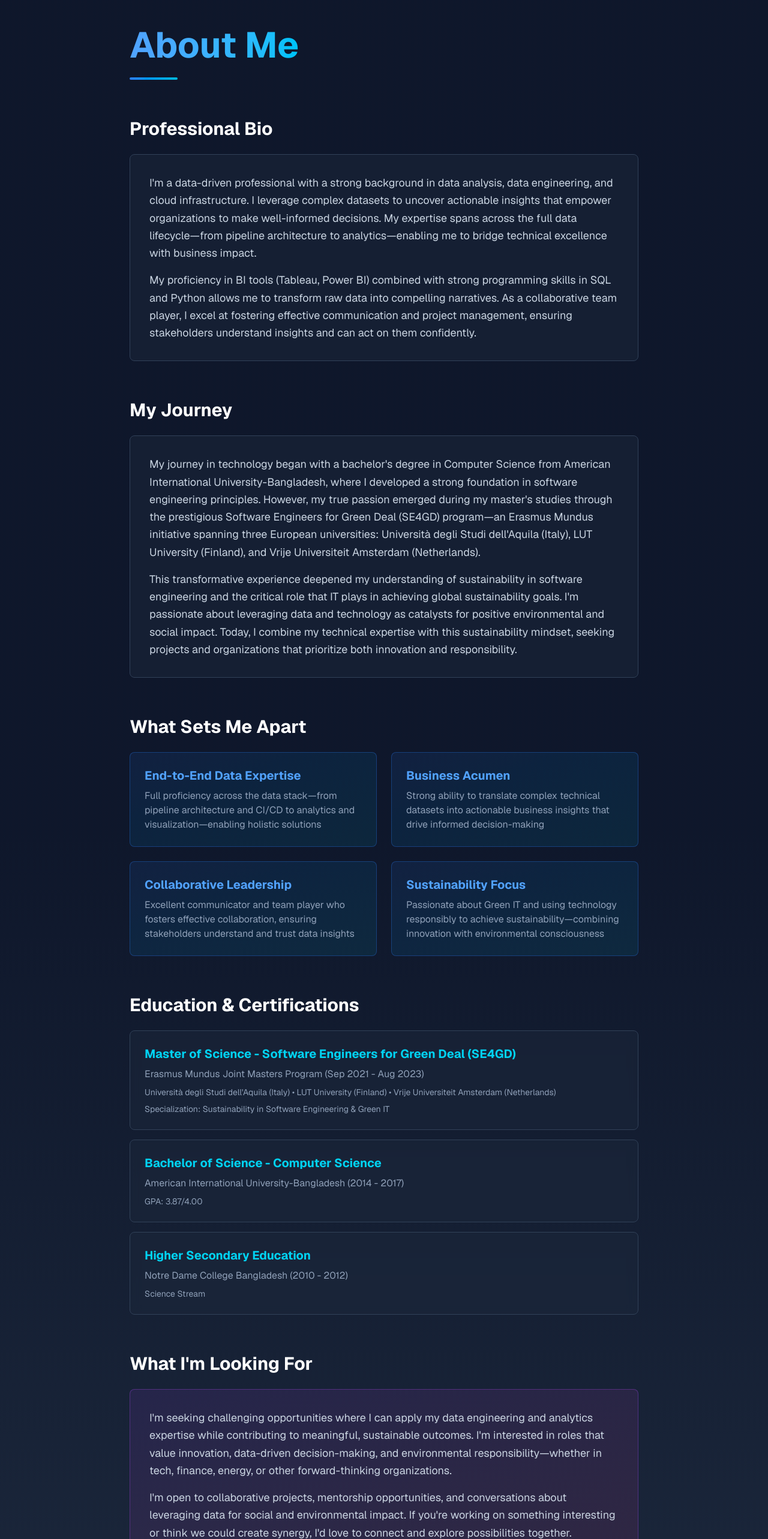
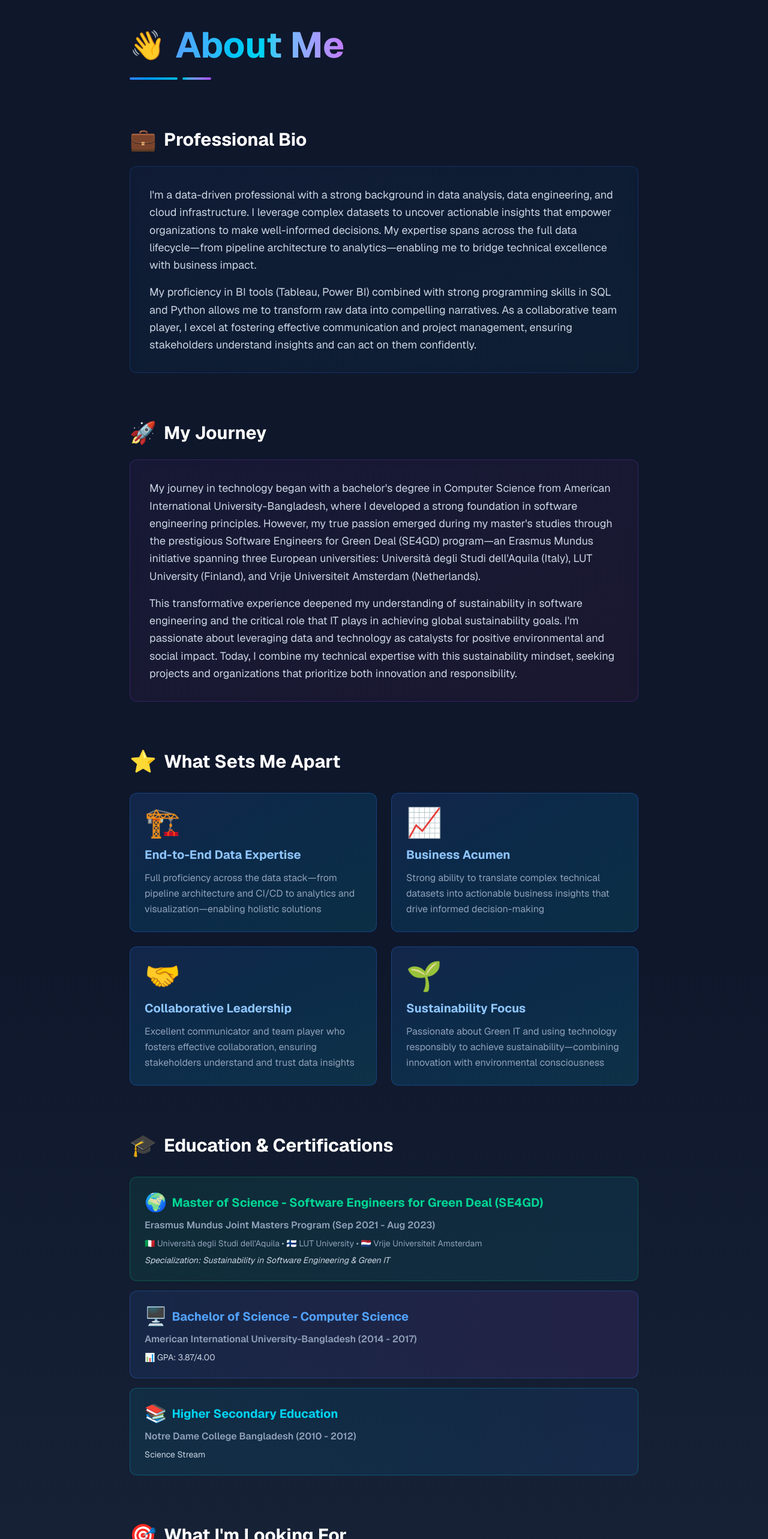
Before and after one commit to tanvirtanmoy/tanmoy-portfolio, a Next.js app: page /about in a window 1280 px wide. Shown: the part 180-2746 px from the top of the page at 60% size. Built offline with nearby package versions, Linux system fonts and the light colour scheme.

Commit message:
Enhance About page with emojis, icons, animations, and better visual design

```diff
--- a/app/about/page.tsx
+++ b/app/about/page.tsx
@@ -1,19 +1,34 @@
 export default function About() {
   return (
-    <main className="min-h-screen bg-gradient-to-b from-slate-900 via-slate-900 to-slate-800 pt-20">
-      <div className="max-w-4xl mx-auto px-6 py-20">
+    <main className="min-h-screen bg-gradient-to-b from-slate-900 via-slate-900 to-slate-800 pt-20 relative overflow-hidden">
+      {/* Animated background blobs */}
+      <div className="fixed inset-0 -z-10 overflow-hidden pointer-events-none">
+        <div className="absolute -top-40 -right-40 w-80 h-80 bg-blue-500/10 rounded-full blur-3xl animate-pulse" />
+        <div className="absolute -bottom-40 -left-40 w-96 h-96 bg-purple-500/10 rounded-full blur-3xl animate-pulse" style={{ animationDelay: "1s" }} />
+      </div>
+
+      <div className="max-w-4xl mx-auto px-6 py-20 relative z-10">
         {/* Page Title */}
-        <div className="mb-16">
-          <h1 className="text-5xl md:text-6xl font-bold mb-6 bg-clip-text text-transparent bg-gradient-to-r from-blue-400 via-cyan-400 to-purple-400">
-            About Me
-          </h1>
-          <div className="h-1 w-20 bg-gradient-to-r from-blue-500 to-cyan-500 rounded" />
+        <div className="mb-20">
+          <div className="flex items-center gap-4 mb-6">
+            <div className="text-5xl">👋</div>
+            <h1 className="text-5xl md:text-6xl font-bold bg-clip-text text-transparent bg-gradient-to-r from-blue-400 via-cyan-400 to-purple-400">
+              About Me
+            </h1>
+          </div>
+          <div className="flex gap-2">
+            <div className="h-1 w-20 bg-gradient-to-r from-blue-500 to-cyan-500 rounded" />
+            <div className="h-1 w-12 bg-gradient-to-r from-cyan-500 to-purple-500 rounded" />
+          </div>
         </div>
 
         {/* Professional Bio */}
-        <section className="mb-16">
-          <h2 className="text-3xl font-bold text-white mb-6">Professional Bio</h2>
-          <div className="bg-slate-800/50 backdrop-blur-sm border border-slate-700 rounded-lg p-8">
+        <section className="mb-20">
+          <div className="flex items-center gap-3 mb-6">
+            <div className="text-4xl">💼</div>
+            <h2 className="text-3xl font-bold text-white">Professional Bio</h2>
+          </div>
+          <div className="bg-gradient-to-br from-blue-500/5 to-cyan-500/5 backdrop-blur-sm border border-blue-500/20 rounded-xl p-8 hover:border-blue-500/40 transition-all duration-300 hover:shadow-lg hover:shadow-blue-500/10">
             <p className="text-slate-300 text-lg leading-relaxed mb-4">
               I'm a data-driven professional with a strong background in data analysis, data engineering, and cloud infrastructure. I leverage complex datasets to uncover actionable insights that empower organizations to make well-informed decisions. My expertise spans across the full data lifecycle—from pipeline architecture to analytics—enabling me to bridge technical excellence with business impact.
             </p>
@@ -24,9 +39,12 @@ export default function About() {
         </section>
 
         {/* Your Story */}
-        <section className="mb-16">
-          <h2 className="text-3xl font-bold text-white mb-6">My Journey</h2>
-          <div className="bg-slate-800/50 backdrop-blur-sm border border-slate-700 rounded-lg p-8">
+        <section className="mb-20">
+          <div className="flex items-center gap-3 mb-6">
+            <div className="text-4xl">🚀</div>
+            <h2 className="text-3xl font-bold text-white">My Journey</h2>
+          </div>
+          <div className="bg-gradient-to-br from-purple-500/5 to-pink-500/5 backdrop-blur-sm border border-purple-500/20 rounded-xl p-8 hover:border-purple-500/40 transition-all duration-300 hover:shadow-lg hover:shadow-purple-500/10">
             <p className="text-slate-300 text-lg leading-relaxed mb-4">
               My journey in technology began with a bachelor's degree in Computer Science from American International University-Bangladesh, where I developed a strong foundation in software engineering principles. However, my true passion emerged during my master's studies through the prestigious Software Engineers for Green Deal (SE4GD) program—an Erasmus Mundus initiative spanning three European universities: Università degli Studi dell'Aquila (Italy), LUT University (Finland), and Vrije Universiteit Amsterdam (Netherlands).
             </p>
@@ -37,50 +55,89 @@ export default function About() {
         </section>
 
         {/* Key Strengths */}
-        <section className="mb-16">
-          <h2 className="text-3xl font-bold text-white mb-6">What Sets Me Apart</h2>
+        <section className="mb-20">
+          <div className="flex items-center gap-3 mb-8">
+            <div className="text-4xl">⭐</div>
+            <h2 className="text-3xl font-bold text-white">What Sets Me Apart</h2>
+          </div>
           <div className="grid md:grid-cols-2 gap-6">
             {[
-              { title: "End-to-End Data Expertise", desc: "Full proficiency across the data stack—from pipeline architecture and CI/CD to analytics and visualization—enabling holistic solutions" },
-              { title: "Business Acumen", desc: "Strong ability to translate complex technical datasets into actionable business insights that drive informed decision-making" },
-              { title: "Collaborative Leadership", desc: "Excellent communicator and team player who fosters effective collaboration, ensuring stakeholders understand and trust data insights" },
-              { title: "Sustainability Focus", desc: "Passionate about Green IT and using technology responsibly to achieve sustainability—combining innovation with environmental consciousness" },
+              { icon: "🏗️", title: "End-to-End Data Expertise", desc: "Full proficiency across the data stack—from pipeline architecture and CI/CD to analytics and visualization—enabling holistic solutions" },
+              { icon: "📈", title: "Business Acumen", desc: "Strong ability to translate complex technical datasets into actionable business insights that drive informed decision-making" },
+              { icon: "🤝", title: "Collaborative Leadership", desc: "Excellent communicator and team player who fosters effective collaboration, ensuring stakeholders understand and trust data insights" },
+              { icon: "🌱", title: "Sustainability Focus", desc: "Passionate about Green IT and using technology responsibly to achieve sustainability—combining innovation with environmental consciousness" },
             ].map((strength, i) => (
-              <div key={i} className="bg-gradient-to-br from-blue-500/10 to-cyan-500/10 border border-blue-500/30 rounded-lg p-6">
-                <h3 className="text-xl font-bold text-blue-400 mb-2">{strength.title}</h3>
-                <p className="text-slate-400">{strength.desc}</p>
+              <div key={i} className="group">
+                <div className="bg-gradient-to-br from-blue-500/15 to-cyan-500/15 border border-blue-500/30 rounded-xl p-6 hover:border-blue-500/60 transition-all duration-300 hover:shadow-lg hover:shadow-blue-500/20 hover:-translate-y-1 h-full">
+                  <div className="text-5xl mb-4 group-hover:scale-110 transition-transform duration-300">{strength.icon}</div>
+                  <h3 className="text-xl font-bold text-blue-300 mb-3">{strength.title}</h3>
+                  <p className="text-slate-400 leading-relaxed">{strength.desc}</p>
+                </div>
               </div>
             ))}
           </div>
         </section>
 
         {/* Education & Certifications */}
-        <section className="mb-16">
-          <h2 className="text-3xl font-bold text-white mb-6">Education & Certifications</h2>
+        <section className="mb-20">
+          <div className="flex items-center gap-3 mb-8">
+            <div className="text-4xl">🎓</div>
+            <h2 className="text-3xl font-bold text-white">Education & Certifications</h2>
+          </div>
           <div className="space-y-4">
-            <div className="bg-slate-800/50 backdrop-blur-sm border border-slate-700 rounded-lg p-6">
-              <h3 className="text-xl font-bold text-cyan-400 mb-2">Master of Science - Software Engineers for Green Deal (SE4GD)</h3>
-              <p className="text-slate-400 mb-2">Erasmus Mundus Joint Masters Program (Sep 2021 - Aug 2023)</p>
-              <p className="text-slate-400 text-sm">Università degli Studi dell'Aquila (Italy) • LUT University (Finland) • Vrije Universiteit Amsterdam (Netherlands)</p>
-              <p className="text-slate-400 text-sm mt-2">Specialization: Sustainability in Software Engineering & Green IT</p>
+            <div className="group">
+              <div className="bg-gradient-to-r from-emerald-500/10 to-cyan-500/10 border border-emerald-500/30 rounded-xl p-6 hover:border-emerald-500/60 transition-all duration-300 hover:shadow-lg hover:shadow-emerald-500/20">
+                <div className="flex items-start justify-between">
+                  <div className="flex-1">
+                    <h3 className="text-xl font-bold text-emerald-400 mb-2 flex items-center gap-2">
+                      <span className="text-3xl">🌍</span>
+                      Master of Science - Software Engineers for Green Deal (SE4GD)
+                    </h3>
+                    <p className="text-slate-400 mb-2 font-semibold">Erasmus Mundus Joint Masters Program (Sep 2021 - Aug 2023)</p>
+                    <p className="text-slate-400 text-sm mb-2">🇮🇹 Università degli Studi dell'Aquila • 🇫🇮 LUT University • 🇳🇱 Vrije Universiteit Amsterdam</p>
+                    <p className="text-slate-300 text-sm italic">Specialization: Sustainability in Software Engineering & Green IT</p>
+                  </div>
+                </div>
+              </div>
             </div>
-            <div className="bg-slate-800/50 backdrop-blur-sm border border-slate-700 rounded-lg p-6">
-              <h3 className="text-xl font-bold text-cyan-400 mb-2">Bachelor of Science - Computer Science</h3>
-              <p className="text-slate-400 mb-2">American International University-Bangladesh (2014 - 2017)</p>
-              <p className="text-slate-400 text-sm">GPA: 3.87/4.00</p>
+            <div className="group">
+              <div className="bg-gradient-to-r from-blue-500/10 to-purple-500/10 border border-blue-500/30 rounded-xl p-6 hover:border-blue-500/60 transition-all duration-300 hover:shadow-lg hover:shadow-blue-500/20">
+                <div className="flex items-start justify-between">
+                  <div className="flex-1">
+                    <h3 className="text-xl font-bold text-blue-400 mb-2 flex items-center gap-2">
+                      <span className="text-3xl">🖥️</span>
+                      Bachelor of Science - Computer Science
+                    </h3>
+                    <p className="text-slate-400 mb-2 font-semibold">American International University-Bangladesh (2014 - 2017)</p>
+                    <p className="text-slate-300 text-sm">📊 GPA: 3.87/4.00</p>
+                  </div>
+                </div>
+              </div>
             </div>
-            <div className="bg-slate-800/50 backdrop-blur-sm border border-slate-700 rounded-lg p-6">
-              <h3 className="text-xl font-bold text-cyan-400 mb-2">Higher Secondary Education</h3>
-              <p className="text-slate-400 mb-2">Notre Dame College Bangladesh (2010 - 2012)</p>
-              <p className="text-slate-400 text-sm">Science Stream</p>
+            <div className="group">
+              <div className="bg-gradient-to-r from-cyan-500/10 to-blue-500/10 border border-cyan-500/30 rounded-xl p-6 hover:border-cyan-500/60 transition-all duration-300 hover:shadow-lg hover:shadow-cyan-500/20">
+                <div className="flex items-start justify-between">
+                  <div className="flex-1">
+                    <h3 className="text-xl font-bold text-cyan-400 mb-2 flex items-center gap-2">
+                      <span className="text-3xl">📚</span>
+                      Higher Secondary Education
+                    </h3>
+                    <p className="text-slate-400 mb-2 font-semibold">Notre Dame College Bangladesh (2010 - 2012)</p>
+                    <p className="text-slate-300 text-sm">Science Stream</p>
+                  </div>
+                </div>
+              </div>
             </div>
           </div>
         </section>
 
         {/* What I'm Looking For */}
         <section className="mb-16">
-          <h2 className="text-3xl font-bold text-white mb-6">What I'm Looking For</h2>
-          <div className="bg-gradient-to-br from-purple-500/10 to-pink-500/10 border border-purple-500/30 rounded-lg p-8">
+          <div className="flex items-center gap-3 mb-6">
+            <div className="text-4xl">🎯</div>
+            <h2 className="text-3xl font-bold text-white">What I'm Looking For</h2>
+          </div>
+          <div className="bg-gradient-to-br from-purple-500/10 to-pink-500/10 border border-purple-500/30 rounded-xl p-8 hover:border-purple-500/50 transition-all duration-300 hover:shadow-lg hover:shadow-purple-500/15">
             <p className="text-slate-300 text-lg leading-relaxed mb-4">
               I'm seeking challenging opportunities where I can apply my data engineering and analytics expertise while contributing to meaningful, sustainable outcomes. I'm interested in roles that value innovation, data-driven decision-making, and environmental responsibility—whether in tech, finance, energy, or other forward-thinking organizations.
             </p>
@@ -91,8 +148,9 @@ export default function About() {
         </section>
 
         {/* CTA */}
-        <section className="text-center pt-8 border-t border-slate-700">
-          <p className="text-slate-400 mb-6">Let's work together on something amazing</p>
+        <section className="text-center pt-12 border-t border-slate-700/50">
+          <div className="text-5xl mb-4">💫</div>
+          <p className="text-slate-400 mb-8 text-lg">Let's work together on something amazing</p>
           <a
             href="/#contact"
             className="inline-block px-8 py-4 bg-gradient-to-r from-blue-500 to-cyan-500 text-white rounded-lg font-semibold hover:shadow-lg hover:shadow-blue-500/50 transition-all duration-300 transform hover:scale-105"
```
